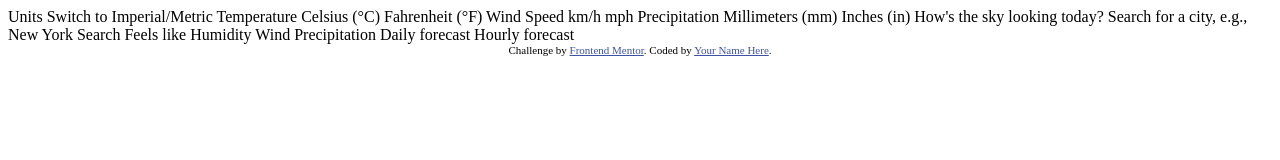
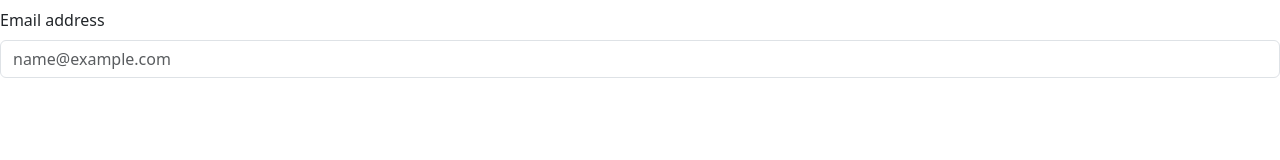
Before and after one commit to candicehawkins91/weather-app, a plain HTML site: page index.html in a window 1280 px wide. Drawn offline with nearby package versions, Linux system fonts and the light colour scheme.

Commit message:
Add files via upload

```diff
--- a/index.html
+++ b/index.html
@@ -1,66 +1,29 @@
 <!DOCTYPE html>
 <html lang="en">
 <head>
-  <meta charset="UTF-8">
-  <meta name="viewport" content="width=device-width, initial-scale=1.0"> <!-- displays site properly based on user's device -->
-
-  <link rel="icon" type="image/png" sizes="32x32" href="./assets/images/favicon-32x32.png">
-
-  <title>Frontend Mentor | Weather app</title>
-
-  <!-- Feel free to remove these styles or customise in your own stylesheet 👍 -->
-  <style>
-    .attribution { font-size: 11px; text-align: center; }
-    .attribution a { color: hsl(228, 45%, 44%); }
-  </style>
+    <meta charset="UTF-8">
+    <meta name="viewport" content="width=device-width, initial-scale=1.0">
+    <link href="https://cdn.jsdelivr.net/npm/bootstrap@5.3.8/dist/css/bootstrap.min.css" rel="stylesheet" integrity="sha384-sRIl4kxILFvY47J16cr9ZwB07vP4J8+LH7qKQnuqkuIAvNWLzeN8tE5YBujZqJLB" crossorigin="anonymous">
+    <link rel="stylesheet" href="style.css">
+    <title>Document</title>
 </head>
 <body>
 
-  Units
+    <header>
+        <h1></h1>
+        <div class="mb-3">
+            <label for="exampleFormControlInput1" class="form-label">Email address</label>
+            <input type="email" class="form-control" id="exampleFormControlInput1" placeholder="name@example.com">
+        </div>
 
-  Switch to Imperial/Metric
+    </header>
+    <main>
 
-  Temperature
+    </main>
 
-  Celsius (°C)
-  Fahrenheit (°F)
+    <footer>
+        <script src="https://cdn.jsdelivr.net/npm/bootstrap@5.3.8/dist/js/bootstrap.bundle.min.js" integrity="sha384-FKyoEForCGlyvwx9Hj09JcYn3nv7wiPVlz7YYwJrWVcXK/BmnVDxM+D2scQbITxI" crossorigin="anonymous"></script>
+    </footer>
 
-  Wind Speed
-
-  km/h
-  mph
-
-  Precipitation
-
-  Millimeters (mm)
-  Inches (in)
-
-  How's the sky looking today?
-
-  Search for a city, e.g., New York
-  Search
-
-  Feels like
-  <!-- Insert temperature here -->
-
-  Humidity
-  <!-- Insert humidity here -->
-
-  Wind
-  <!-- Insert wind here -->
-
-  Precipitation
-  <!-- Insert precipitation here -->
-
-  Daily forecast
-  <!-- Insert daily forecast for the next 7 days here -->
-
-  Hourly forecast
-  <!-- Insert hourly forecast for the selected day here -->
-
-  <div class="attribution">
-    Challenge by <a href="https://www.frontendmentor.io?ref=challenge">Frontend Mentor</a>.
-    Coded by <a href="#">Your Name Here</a>.
-  </div>
 </body>
 </html>
```
Also changed, not shown: style.css (added).
